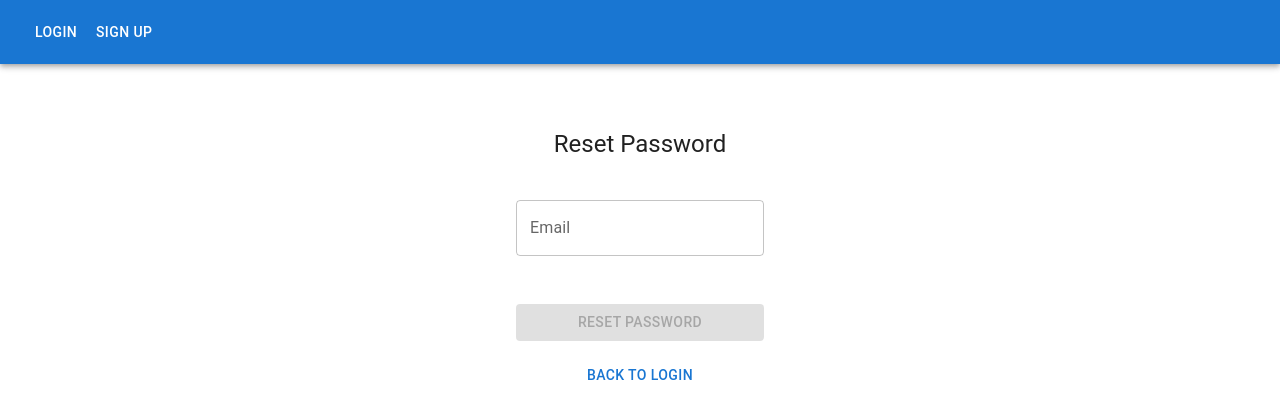
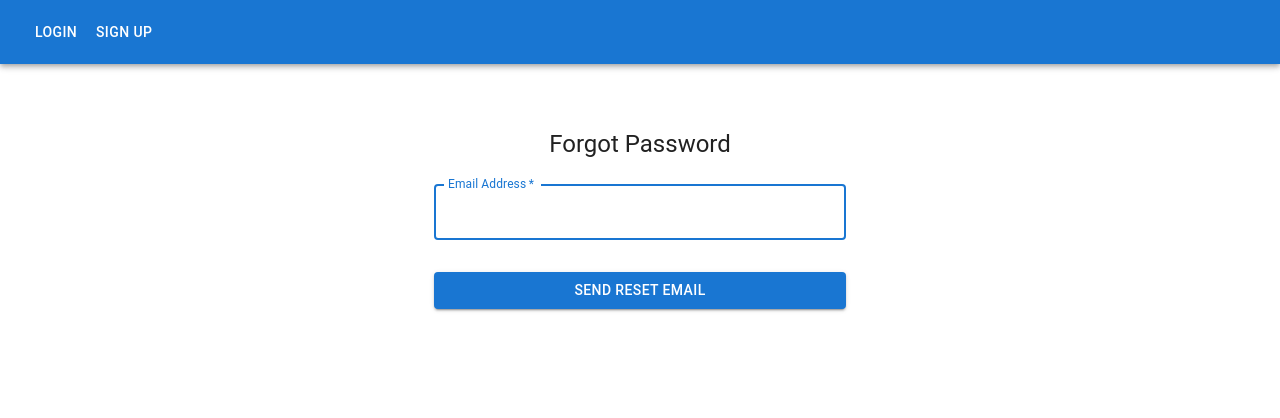
Before and after one commit to Aravind855/Attendance_management_system, a React (Create React App) app in the folder frontend/: page /forgot-password in a window 1280 px wide. Shown: the top 418 px of the page. Built offline with nearby package versions, Linux system fonts and the light colour scheme.

Commit message:
feat: added email link

```diff
--- a/frontend/src/components/AdminHome.js
+++ b/frontend/src/components/AdminHome.js
@@ -2,10 +2,10 @@ import React, { useEffect, useState } from 'react';
 import {
     Box,
     Typography,
-    Container,
+
     Paper,
     Button,
-    Grid,
+
     List,
     ListItem,
     ListItemButton,
@@ -19,7 +19,7 @@ import {
     FormControlLabel,
     RadioGroup,
     Radio,
-    FormLabel,
+
     Table,
     TableBody,
     TableCell,
@@ -72,7 +72,6 @@ const AdminHome = () => {
     const [attendanceSubmitStatus, setAttendanceSubmitStatus] = useState(null);
     const [departmentFilter, setDepartmentFilter] = useState('');
     const [academicYearFilter, setAcademicYearFilter] = useState('');
-    const [attendanceAction, setAttendanceAction] = useState('Present');
     const [attendanceChartData, setAttendanceChartData] = useState(null);
     const [attendanceError, setAttendanceError] = useState(null);
     const [attendanceDates, setAttendanceDates] = useState([]);
--- a/frontend/src/components/ForgotPassword.js
+++ b/frontend/src/components/ForgotPassword.js
@@ -1,186 +1,77 @@
-import React, { useState } from 'react';
-import { Formik, Form, Field } from 'formik';
-import * as Yup from 'yup';
-import axios from '../config/axios';
+import React, { useState } from "react";
 import {
+  Container,
+  Box,
+  Typography,
+  TextField,
   Button,
-  TextField,
-  Container,
-  Typography,
-  Box,
-  Snackbar,
   Alert,
-} from '@mui/material';
-import { useNavigate } from 'react-router-dom';
-import OTPVerification from './OTPVerification';
-
-
-const ForgotPasswordSchema = Yup.object().shape({
-  email: Yup.string().email('Invalid email').required('Required'),
-  new_password: Yup.string()
-    .min(8, 'Password must be at least 8 characters')
-    .matches(/[0-9]/, 'Password must contain at least one number')
-    .matches(/[A-Z]/, 'Password must contain at least one uppercase letter')
-    .matches(/[a-z]/, 'Password must contain at least one lowercase letter')
-    .matches(/[^A-Za-z0-9]/, 'Password must contain at least one special character')
-    .required('Required'),
-  confirm_password: Yup.string()
-    .oneOf([Yup.ref('new_password'), null], 'Passwords must match')
-    .required('Required'),
-});
+} from "@mui/material";
+import axios from "../config/axios";
 
 const ForgotPassword = () => {
-  const navigate = useNavigate();
-  const [isEmailVerified, setIsEmailVerified] = useState(false);
-  const [snackbar, setSnackbar] = useState({
-    open: false,
-    message: '',
-    severity: 'success'
-  });
+  const [email, setEmail] = useState("");
+  const [error, setError] = useState("");
+  const [success, setSuccess] = useState("");
 
-  const handleCloseSnackbar = () => {
-    setSnackbar(prev => ({ ...prev, open: false }));
+  const handleSubmit = async (event) => {
+    event.preventDefault();
+    setError("");
+    setSuccess("");
+
+    try {
+      const response = await axios.post("/api/forgot-password/", { email });
+      setSuccess(response.data.message);
+    } catch (err) {
+      setError(err.response?.data?.error || "Failed to send reset email");
+    }
   };
 
   return (
     <Container maxWidth="sm">
-      <Snackbar
-        open={snackbar.open}
-        autoHideDuration={6000}
-        onClose={handleCloseSnackbar}
-        anchorOrigin={{ vertical: 'top', horizontal: 'center' }}
-      >
-        <Alert onClose={handleCloseSnackbar} severity={snackbar.severity}>
-          {snackbar.message}
-        </Alert>
-      </Snackbar>
-
-      <Box sx={{ mt: 8, display: 'flex', flexDirection: 'column', alignItems: 'center' }}>
-        <Typography component="h1" variant="h5" sx={{ mb: 3 }}>
-          Reset Password
-        </Typography>
-
-        <Formik
-          initialValues={{
-            email: '',
-            new_password: '',
-            confirm_password: '',
-          }}
-          validationSchema={ForgotPasswordSchema}
-          onSubmit={async (values, { setSubmitting }) => {
-            try {
-              if (!isEmailVerified) {
-                setSnackbar({
-                  open: true,
-                  message: 'Please verify your email first',
-                  severity: 'error'
-                });
-                return;
-              }
-
-              await axios.post('/api/reset-password/', {
-                email: values.email,
-                new_password: values.new_password,
-              });
-
-              setSnackbar({
-                open: true,
-                message: 'Password reset successful!',
-                severity: 'success'
-              });
-
-              setTimeout(() => {
-                navigate('/login');
-              }, 2000);
-
-            } catch (error) {
-              setSnackbar({
-                open: true,
-                message: error.response?.data?.error || 'Failed to reset password',
-                severity: 'error'
-              });
-            }
-            setSubmitting(false);
+      <Box
+        sx={{
+          mt: 8,
+          display: "flex",
+          flexDirection: "column",
+          alignItems: "center",
         }}
       >
-          {({ errors, touched, isSubmitting, values }) => (
-            <Form>
-              <Box sx={{ mb: 2 }}>
-                <Field
-                  as={TextField}
+        <Typography component="h1" variant="h5">
+          Forgot Password
+        </Typography>
+        {error && (
+          <Alert severity="error" sx={{ mt: 2 }}>
+            {error}
+          </Alert>
+        )}
+        {success && (
+          <Alert severity="success" sx={{ mt: 2 }}>
+            {success}
+          </Alert>
+        )}
+        <Box component="form" onSubmit={handleSubmit} sx={{ mt: 1 }}>
+          <TextField
+            margin="normal"
+            required
             fullWidth
-                  margin="normal"
+            id="email"
+            label="Email Address"
             name="email"
-                  label="Email"
-                  error={touched.email && errors.email}
-                  helperText={touched.email && errors.email}
-                  disabled={isEmailVerified}
+            autoComplete="email"
+            autoFocus
+            value={email}
+            onChange={(e) => setEmail(e.target.value)}
           />
-                {!isEmailVerified && values.email && !errors.email && (
-                  <OTPVerification
-                    type="reset"
-                    identifier={values.email}
-                    onVerify={(success) => {
-                      if (success) {
-                        setIsEmailVerified(true);
-                        setSnackbar({
-                          open: true,
-                          message: 'Email verified successfully',
-                          severity: 'success'
-                        });
-                      }
-                    }}
-                  />
-                )}
-              </Box>
-
-              {isEmailVerified && (
-                <>
-                  <Field
-                    as={TextField}
-                    fullWidth
-                    margin="normal"
-                    name="new_password"
-                    label="New Password"
-                    type="password"
-                    error={touched.new_password && errors.new_password}
-                    helperText={touched.new_password && errors.new_password}
-                  />
-
-                  <Field
-                    as={TextField}
-                    fullWidth
-                    margin="normal"
-                    name="confirm_password"
-                    label="Confirm Password"
-                    type="password"
-                    error={touched.confirm_password && errors.confirm_password}
-                    helperText={touched.confirm_password && errors.confirm_password}
-                  />
-                </>
-              )}
-
           <Button
             type="submit"
             fullWidth
             variant="contained"
             sx={{ mt: 3, mb: 2 }}
-                disabled={isSubmitting || !isEmailVerified}
           >
-                Reset Password
-              </Button>
-
-              <Box sx={{ textAlign: 'center' }}>
-                <Button
-                  onClick={() => navigate('/login')}
-                  variant="text"
-                >
-                  Back to Login
+            Send Reset Email
           </Button>
         </Box>
-            </Form>
-          )}
-        </Formik>
       </Box>
     </Container>
   );
--- a/frontend/src/components/Login.js
+++ b/frontend/src/components/Login.js
@@ -99,6 +99,7 @@ const Login = () => {
         email: registrationEmail,
       });
       if (response.status === 200) {
+        localStorage.setItem("userInfo", JSON.stringify({ email: registrationEmail }));
         navigate("/StudentForm", { state: { registrationEmail } });
       } else {
         setRegistrationError("Email not found in student records.");
--- a/frontend/src/components/Profile.js
+++ b/frontend/src/components/Profile.js
@@ -1,4 +1,4 @@
-import React, { useState, useEffect } from 'react';
+import React, { useState, useEffect } from "react";
 import {
   Container,
   Box,
@@ -14,38 +14,40 @@ import {
   TextField,
   IconButton,
   Alert,
-} from '@mui/material';
-import { useNavigate } from 'react-router-dom';
-import AccountCircleIcon from '@mui/icons-material/AccountCircle';
-import EditIcon from '@mui/icons-material/Edit';
-import axios from '../config/axios';
-import OTPVerification from './OTPVerification';
+} from "@mui/material";
+import { useNavigate } from "react-router-dom";
+import AccountCircleIcon from "@mui/icons-material/AccountCircle";
+import EditIcon from "@mui/icons-material/Edit";
+import axios from "../config/axios";
+import OTPVerification from "./OTPVerification";
 
 const Profile = () => {
   const [studentData, setStudentData] = useState(null);
   const [loading, setLoading] = useState(true);
-  const [error, setError] = useState('');
-  const [updateSuccess, setUpdateSuccess] = useState('');
-  const [mobileNumber, setMobileNumber] = useState('');
-  const [password, setPassword] = useState('');
+  const [error, setError] = useState("");
+  const [updateSuccess, setUpdateSuccess] = useState("");
+  const [mobileNumber, setMobileNumber] = useState("");
+  const [password, setPassword] = useState("");
   const [editDialog, setEditDialog] = useState({ open: false, field: null });
-  const [newValue, setNewValue] = useState('');
+  const [newValue, setNewValue] = useState("");
   const [isPasswordVerified, setIsPasswordVerified] = useState(false);
   const navigate = useNavigate();
 
-  const userInfo = JSON.parse(localStorage.getItem('userInfo'));
+  const userInfo = JSON.parse(localStorage.getItem("userInfo"));
   const userId = userInfo?.id;
   const email = userInfo?.email;
 
   useEffect(() => {
     const fetchStudentData = async () => {
       try {
-        const response = await axios.get(`http://localhost:8000/api/get-student-profile/${userId}`);
+        const response = await axios.get(
+          `http://localhost:8000/api/get-student-profile/${userId}`
+        );
         setStudentData(response.data);
-        setMobileNumber(response.data.mobile_number || '');
+        setMobileNumber(response.data.mobile_number || "");
         setLoading(false);
       } catch (err) {
-        setError(err.response?.data?.error || 'Failed to fetch student data');
+        setError(err.response?.data?.error || "Failed to fetch student data");
         setLoading(false);
       }
     };
@@ -54,43 +56,45 @@ const Profile = () => {
   }, [userId]);
 
   const handleBack = () => {
-    navigate('/user-home');
+    navigate("/user-home");
   };
 
   const handleLogout = () => {
-    localStorage.removeItem('userInfo');
-    navigate('/login');
+    localStorage.removeItem("userInfo");
+    navigate("/login");
   };
 
   const handleEdit = (field) => {
     setEditDialog({ open: true, field });
-    setNewValue('');
+    setNewValue("");
     setIsPasswordVerified(false);
-    if (field === 'password') {
-        setPassword('');
+    if (field === "password") {
+      setPassword("");
     }
   };
 
   const handleClose = () => {
     setEditDialog({ open: false, field: null });
-    setNewValue('');
+    setNewValue("");
   };
 
   const handleUpdateProfile = async (field, value) => {
     try {
-      const response = await axios.post('http://localhost:8000/api/update-profile/', {
+      const response = await axios.post(
+        "http://localhost:8000/api/update-profile/",
+        {
           user_id: userId,
           field: field,
           value: value,
-      });
+        }
+      );
       if (response.data.success) {
         setUpdateSuccess(`${field} updated successfully`);
         // Update local state
-         if (field === 'mobile_number') {
-          setStudentData({...studentData, mobile_number: value});
+        if (field === "mobile_number") {
+          setStudentData({ ...studentData, mobile_number: value });
           setMobileNumber(value);
         }
-
       } else {
         setError(response.data.error || `Failed to update ${field}`);
       }
@@ -101,54 +105,65 @@ const Profile = () => {
 
   const handlePasswordUpdate = async (newPassword) => {
     if (!newPassword) {
-      setError('Password cannot be empty');
+      setError("Password cannot be empty");
       return;
     }
     if (!isPasswordVerified) {
-        setError('Please verify your new password first');
+      setError("Please verify your new password first");
       return;
     }
     try {
-      const response = await axios.post('http://localhost:8000/api/update-profile/', {
+      const response = await axios.post(
+        "http://localhost:8000/api/update-profile/",
+        {
           user_id: userId,
-        field: 'password',
+          field: "password",
           value: newPassword,
-      });
+        }
+      );
       if (response.data.success) {
-        setUpdateSuccess('Password updated successfully');
-        setPassword('');
+        setUpdateSuccess("Password updated successfully");
+        setPassword("");
         setIsPasswordVerified(false);
         handleClose();
       } else {
-        setError(response.data.error || 'Failed to update password');
+        setError(response.data.error || "Failed to update password");
       }
     } catch (err) {
-      setError(err.response?.data?.error || 'Failed to update password');
+      setError(err.response?.data?.error || "Failed to update password");
     }
   };
 
   if (loading) {
-    return <Container><Typography>Loading profile...</Typography></Container>;
+    return (
+      <Container>
+        <Typography>Loading profile...</Typography>
+      </Container>
+    );
   }
 
   if (error) {
-    return <Container><Alert severity="error">{error}</Alert></Container>;
+    return (
+      <Container>
+        <Alert severity="error">{error}</Alert>
+      </Container>
+    );
   }
 
-  const [firstName, lastName] = studentData.name.split(' ');
+  const [firstName, lastName] = studentData?.name?.split(" ") || ["", ""];
 
   const renderEditDialog = () => {
-    const isPassword = editDialog.field === 'password';
+    const isPassword = editDialog.field === "password";
 
     return (
       <Dialog open={editDialog.open} onClose={handleClose}>
-        <DialogTitle>Update {editDialog.field?.replace('_', ' ')}</DialogTitle>
+        <DialogTitle>Update {editDialog.field?.replace("_", " ")}</DialogTitle>
         <DialogContent>
           <TextField
             autoFocus
             margin="dense"
-            label={`New ${editDialog.field?.replace('_', ' ')}`}
-            type={isPassword ? 'password' : 'text'}
+            label={`New ${editDialog.field?.replace("_", " ")}`}
+            type={isPassword ? "password" : "text"}
             fullWidth
             value={newValue}
             onChange={(e) => setNewValue(e.target.value)}
@@ -177,7 +192,14 @@ const Profile = () => {
         </Button>
 
         <Paper elevation={3} sx={{ p: 3 }}>
-          <Box sx={{ display: 'flex', flexDirection: 'column', alignItems: 'center', mb: 3 }}>
+          <Box
+            sx={{
+              display: "flex",
+              flexDirection: "column",
+              alignItems: "center",
+              mb: 3,
+            }}
+          >
             <Avatar sx={{ width: 100, height: 100, mb: 2 }}>
               <AccountCircleIcon sx={{ fontSize: 100 }} />
             </Avatar>
@@ -186,7 +208,11 @@ const Profile = () => {
             </Typography>
           </Box>
 
-          {updateSuccess && <Alert severity="success" sx={{ mb: 2 }}>{updateSuccess}</Alert>}
+          {updateSuccess && (
+            <Alert severity="success" sx={{ mb: 2 }}>
+              {updateSuccess}
+            </Alert>
+          )}
 
           <Grid container spacing={2}>
             <Grid item xs={12} sm={6}>
@@ -252,7 +278,7 @@ const Profile = () => {
               </Typography>
             </Grid>
 
-            <Grid item xs={12} sx={{ display: 'flex', alignItems: 'center' }}>
+            <Grid item xs={12} sx={{ display: "flex", alignItems: "center" }}>
               <Box sx={{ flexGrow: 1 }}>
                 <Typography variant="subtitle1" color="textSecondary">
                   Email
@@ -263,7 +289,7 @@ const Profile = () => {
               </Box>
             </Grid>
 
-            <Grid item xs={12} sx={{ display: 'flex', alignItems: 'center' }}>
+            <Grid item xs={12} sx={{ display: "flex", alignItems: "center" }}>
               <Box sx={{ flexGrow: 1 }}>
                 <Typography variant="subtitle1" color="textSecondary">
                   Mobile Number
@@ -272,12 +298,12 @@ const Profile = () => {
                   {mobileNumber}
                 </Typography>
               </Box>
-              <IconButton onClick={() => handleEdit('mobile_number')}>
+              <IconButton onClick={() => handleEdit("mobile_number")}>
                 <EditIcon />
               </IconButton>
             </Grid>
 
-            <Grid item xs={12} sx={{ display: 'flex', alignItems: 'center' }}>
+            <Grid item xs={12} sx={{ display: "flex", alignItems: "center" }}>
               <Box sx={{ flexGrow: 1 }}>
                 <Typography variant="subtitle1" color="textSecondary">
                   Password
@@ -286,13 +312,13 @@ const Profile = () => {
                   ••••••••
                 </Typography>
               </Box>
-              <IconButton onClick={() => handleEdit('password')}>
+              <IconButton onClick={() => handleEdit("password")}>
                 <EditIcon />
               </IconButton>
             </Grid>
           </Grid>
 
-          <Box sx={{ mt: 4, display: 'flex', justifyContent: 'center' }}>
+          <Box sx={{ mt: 4, display: "flex", justifyContent: "center" }}>
             <Button
               variant="contained"
               color="error"
--- a/frontend/src/components/ResetPassword.js
+++ b/frontend/src/components/ResetPassword.js
@@ -1,50 +1,47 @@
-import React, { useState } from 'react';
-import { Formik, Form, Field } from 'formik';
-import * as Yup from 'yup';
-import axios from '../config/axios';
-import {
-  Button,
-  TextField,
-  Container,
-  Typography,
-  Box,
-} from '@mui/material';
-import { useNavigate, useLocation } from 'react-router-dom';
-
+import React, { useState } from "react";
+import { Formik, Form, Field } from "formik";
+import * as Yup from "yup";
+import axios from "../config/axios";
+import { Button, TextField, Container, Typography, Box } from "@mui/material";
+import { useNavigate } from "react-router-dom";
 
 const ResetPasswordSchema = Yup.object().shape({
+  email: Yup.string().email("Invalid email").required("Required"),
   new_password: Yup.string()
-    .min(8, 'Password must be at least 8 characters')
-    .matches(/[0-9]/, 'Password must contain at least one number')
-    .matches(/[A-Z]/, 'Password must contain at least one uppercase letter')
-    .matches(/[a-z]/, 'Password must contain at least one lowercase letter')
-    .matches(/[^A-Za-z0-9]/, 'Password must contain at least one special character')
-    .required('Required'),
+    .min(8, "Password must be at least 8 characters")
+    .matches(/[0-9]/, "Password must contain at least one number")
+    .matches(/[A-Z]/, "Password must contain at least one uppercase letter")
+    .matches(/[a-z]/, "Password must contain at least one lowercase letter")
+    .matches(
+      /[^A-Za-z0-9]/,
+      "Password must contain at least one special character"
+    )
+    .required("Required"),
   confirm_password: Yup.string()
-    .oneOf([Yup.ref('new_password'), null], 'Passwords must match')
-    .required('Required'),
+    .oneOf([Yup.ref("new_password"), null], "Passwords must match")
+    .required("Required"),
 });
 
 const ResetPassword = () => {
   const navigate = useNavigate();
-  const location = useLocation();
-  const [error, setError] = useState('');
-  const email = location.state?.email;
-
-  if (!email) {
-    navigate('/forgot-password');
-    return null;
-  }
+  const [error, setError] = useState("");
 
   return (
     <Container maxWidth="sm">
-      <Box sx={{ mt: 8, display: 'flex', flexDirection: 'column', alignItems: 'center' }}>
+      <Box
+        sx={{
+          mt: 8,
+          display: "flex",
+          flexDirection: "column",
+          alignItems: "center",
+        }}
+      >
         <Typography component="h1" variant="h5">
           Reset Password
         </Typography>
 
         {error && (
-          <Box sx={{ mb: 2, width: '100%' }}>
+          <Box sx={{ mb: 2, width: "100%" }}>
             <Typography color="error" align="center">
               {error}
             </Typography>
@@ -53,21 +50,24 @@ const ResetPassword = () => {
 
         <Formik
           initialValues={{
-            new_password: '',
-            confirm_password: '',
+            email: "",
+            new_password: "",
+            confirm_password: "",
           }}
           validationSchema={ResetPasswordSchema}
           onSubmit={async (values, { setSubmitting }) => {
             try {
-              setError('');
-              await axios.post('/api/reset-password/', {
-                email,
+              setError("");
+              await axios.post("/api/reset-password/", {
+                email: values.email,
                 new_password: values.new_password,
               });
-              alert('Password reset successful!');
-              navigate('/login');
+              alert("Password reset successful!");
+              navigate("/login");
             } catch (error) {
-              setError(error.response?.data?.error || 'Failed to reset password');
+              setError(
+                error.response?.data?.error || "Failed to reset password"
+              );
             }
             setSubmitting(false);
           }}
@@ -78,13 +78,22 @@ const ResetPassword = () => {
                 as={TextField}
                 fullWidth
                 margin="normal"
+                name="email"
+                label="Email Address"
+                type="email"
+                error={touched.email && errors.email}
+                helperText={touched.email && errors.email}
+              />
+              <Field
+                as={TextField}
+                fullWidth
+                margin="normal"
                 name="new_password"
                 label="New Password"
                 type="password"
                 error={touched.new_password && errors.new_password}
                 helperText={touched.new_password && errors.new_password}
               />
-
               <Field
                 as={TextField}
                 fullWidth
@@ -95,7 +104,6 @@ const ResetPassword = () => {
                 error={touched.confirm_password && errors.confirm_password}
                 helperText={touched.confirm_password && errors.confirm_password}
               />
-
               <Button
                 type="submit"
                 fullWidth
--- a/frontend/src/components/ViewReports.js
+++ b/frontend/src/components/ViewReports.js
@@ -1,7 +1,6 @@
 import React, { useState, useEffect } from "react";
-import { Box, Typography, Paper, Button, TextField, Grid } from "@mui/material";
+import { Box, Typography, Paper } from "@mui/material";
 import { styled } from "@mui/system";
-import { DatePicker } from "@mui/x-date-pickers/DatePicker"; // Import DatePicker from MUI
 import {
   BarChart,
   Bar,
```
Also changed, not shown: 1 other file (tests, documents, lock files or other folders). Lines whose indentation alone changed are shown as unchanged.
